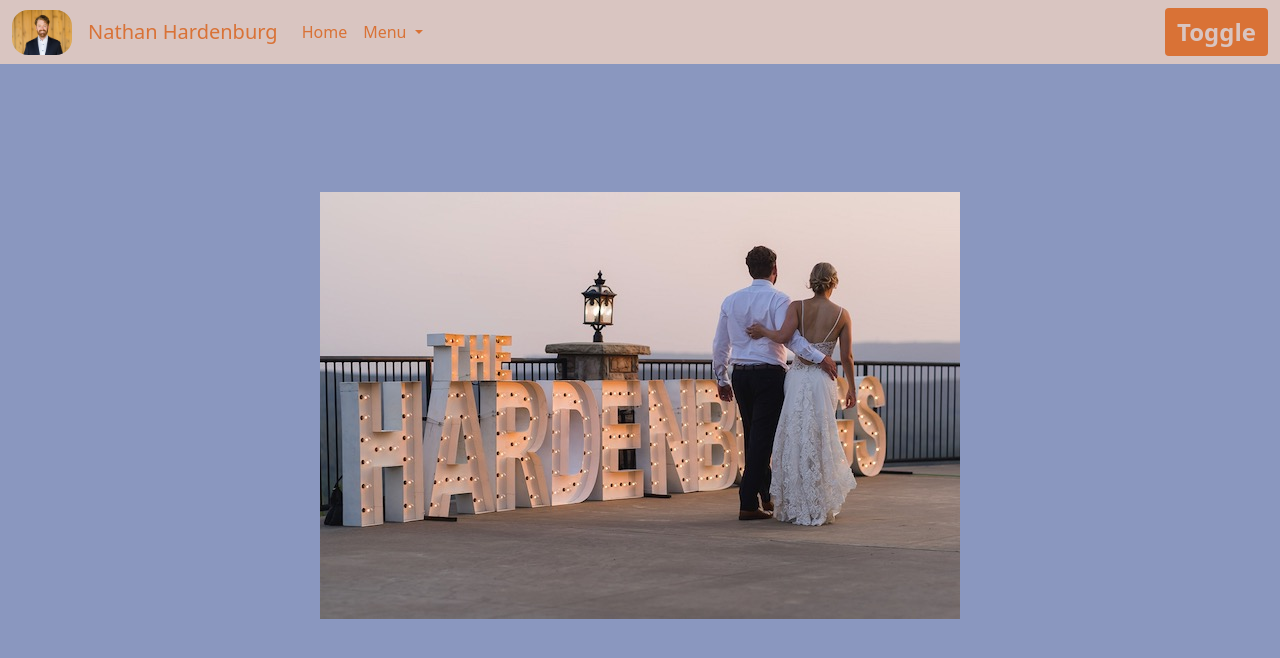
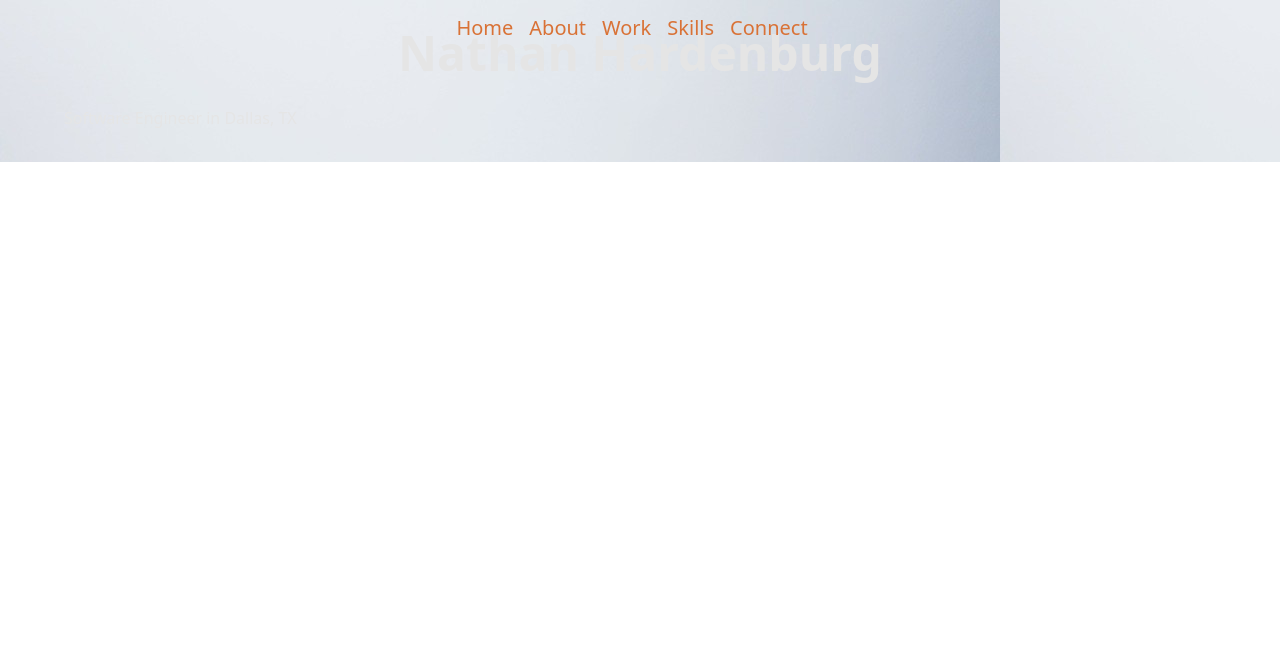
Before and after one commit to ntharden/my-portfolio, a plain HTML site: page index.html in a window 1280 px wide. Drawn offline with nearby package versions, Linux system fonts and the light colour scheme; files whose address does not match are found by name.

Commit message:
centers nav and adds header and description

```diff
--- a/css/style.css
+++ b/css/style.css
@@ -6,7 +6,6 @@
 }
 
 body {
-  --body-bg: #8A97BF;
   --btn-text-color: #F2A88D;
   --inverted-btn-text-color: #D9C5C1;
   --light-dark-btn-bg: #D97236;
--- a/index.html
+++ b/index.html
@@ -20,7 +20,44 @@
 </head>
 <body>
   <section class="home background-img container-fill" style="background-image: url(assets/images/generic-background.jpg)">
-
+    <nav class="navbar navbar-home fixed-top navbar-expand-md">
+      <div class="a-container container-sm d-flex flex-row justify-content-center">
+        <a class="navbar-brand auto" id="home-btn" href="#home">Home</a>
+        <a class="navbar-brand auto" id="about-btn" href="#about">About</a>
+        <a class="navbar-brand auto" id="work-btn" href="#work">Work</a>
+        <a class="navbar-brand auto" id="skills-btn" href="#skills">Skills</a>
+        <a class="navbar-brand auto" id="connect-btn" href="#connect">Connect</a>
+      </div>
+      <!-- <div class="container-fluid">
+        <img src="/assets/Headshot Small.png" alt="Profile" width="60" height="45">
+        <a class="navbar-brand" href="#">Nathan Hardenburg</a>
+        <button class="navbar-toggler" type="button" data-bs-toggle="collapse" data-bs-target="#navbarSupportedContent" aria-controls="navbarSupportedContent" aria-expanded="false" aria-label="Toggle navigation">
+          <span class="navbar-toggler-icon"></span>
+        </button>
+        <div class="collapse navbar-collapse" id="navbarSupportedContent">
+          <ul class="navbar-nav me-auto mb-2 mb-lg-0">
+            <li class="nav-item">
+              <a class="nav-link active" aria-current="page" href="#">Home</a>
+            </li>
+            <li class="nav-item dropdown" >
+              <a class="nav-link dropdown-toggle" href="#" id="navbarDropdown" role="button" data-bs-toggle="dropdown" aria-expanded="false">
+                Menu
+              </a>
+              <ul class="dropdown-menu" aria-labelledby="navbarDropdown">
+                <li><a href=/about.html>About</a></li>
+                <li><a href=/contact.html>Contact</a></li>
+                <li><a href=/resume.html>Resume</a></li>
+                <li><a href=/work.html>Work</a></li>
+              </ul>
+            </li>
+          </ul>
+        </div>
+      </div> -->
+    </nav>
+    <div>
+      <h1>Nathan Hardenburg</h1>
+      <p>Software Engineer in Dallas, TX</p>
+    </div>
   </section>
   <section class="about">
 
@@ -31,40 +68,9 @@
   <section class="skills">
 
   </section>
-  <section class="contact">
+  <section class="connect">
 
   </section>
-  <nav class="navbar navbar-expand-lg" style="background-color: #D9C5C1;">
-    <div class="container-fluid">
-      <img src="/assets/Headshot Small.png" alt="Profile" width="60" height="45">
-      <a class="navbar-brand" href="#">Nathan Hardenburg</a>
-      <button class="navbar-toggler" type="button" data-bs-toggle="collapse" data-bs-target="#navbarSupportedContent" aria-controls="navbarSupportedContent" aria-expanded="false" aria-label="Toggle navigation">
-        <span class="navbar-toggler-icon"></span>
-      </button>
-      <div class="collapse navbar-collapse" id="navbarSupportedContent">
-        <ul class="navbar-nav me-auto mb-2 mb-lg-0">
-          <li class="nav-item">
-            <a class="nav-link active" aria-current="page" href="#" style="color: #D97236;">Home</a>
-          </li>
-          <li class="nav-item dropdown" >
-            <a class="nav-link dropdown-toggle" href="#" id="navbarDropdown" role="button" data-bs-toggle="dropdown" aria-expanded="false" style="color: #D97236;">
-              Menu
-            </a>
-            <ul class="dropdown-menu" style="background-color: #D9C5C1;" aria-labelledby="navbarDropdown">
-              <li><a href=/about.html style="color: #D97236;">About</a></li>
-              <li><a href=/contact.html style="color: #D97236;">Contact</a></li>
-              <li><a href=/resume.html style="color: #D97236;">Resume</a></li>
-              <li><a href=/work.html style="color: #D97236;">Work</a></li>
-            </ul>
-          </li>
-        </ul>
-      </div>
-      <button id="light-dark-button" class="btn"></button>
-    </div>
-  </nav>
-</div>
-<div id="index-photo">
-  <img src="/assets/home.jpeg" alt="Home photo">
 </div>
 </body>
 </html>
```
Also changed, not shown: assets/images/generic-background.jpg (renamed from assets/generic-background.jpg).
